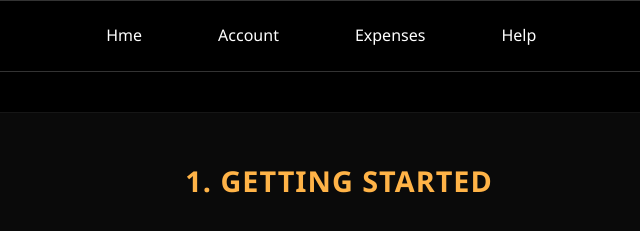
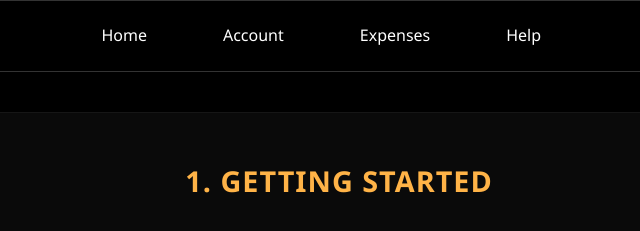
Before and after one commit to dishusingla001/Money_Tracker, a plain HTML site: page frontend/help.html in a window 1280 px wide. Shown: the top 231 px of the page, 301-941 px from the left. Drawn offline with nearby package versions, Linux system fonts and the light colour scheme.

Commit message:
Update help.html

```diff
--- a/frontend/help.html
+++ b/frontend/help.html
@@ -24,7 +24,7 @@
                 </div>
 
                 <ul class="nav-bar-list">
-                    <li><a href="index.html">Hme</a></li>
+                    <li><a href="index.html">Home</a></li>
                     <li><a href="graph.html">Account</a></li>
                     <li><a href="expenses.html">Expenses</a></li>
                     <li><a href="help.html">Help</a></li>
```
